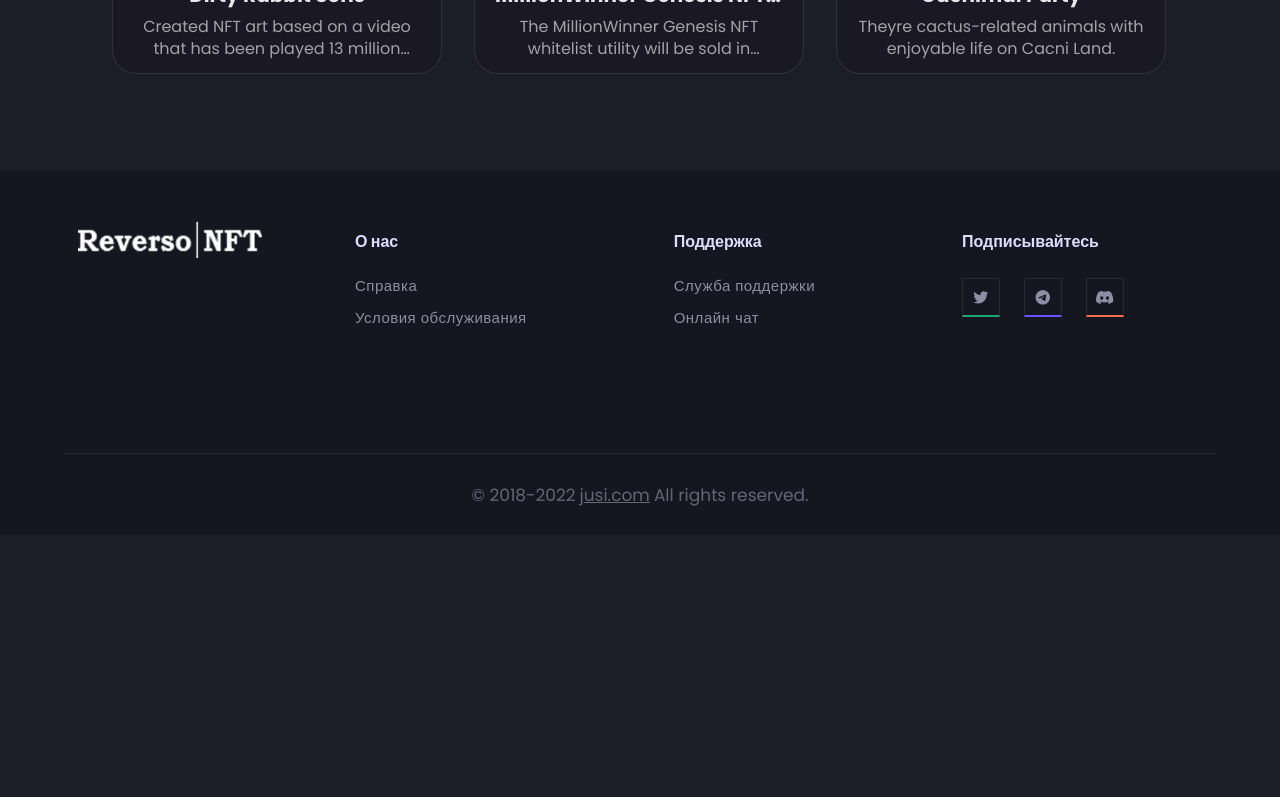
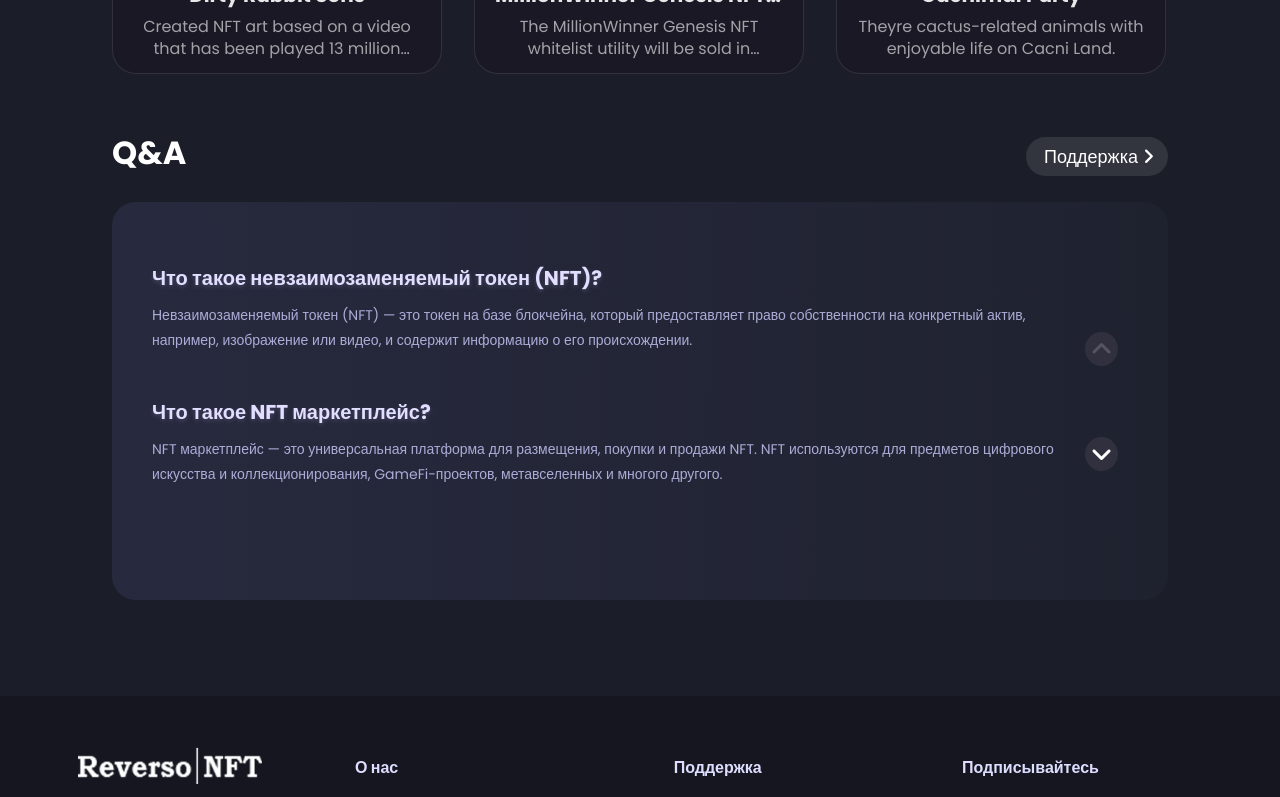
Before and after one commit to mikejusi/nft-react, a React (Create React App) app: page / in a window 1280 px wide. Shown: the part 977-1774 px from the top of the page. Before the commit the page ends 1512 px from the top, so only its background shows below. Built offline with nearby package versions, Linux system fonts and the light colour scheme.

Commit message:
faq slaider

```diff
--- a/src/index.css
+++ b/src/index.css
@@ -225,6 +225,7 @@ a{
 }
 
 .popular__cards{
+	margin-bottom: 60px;
 	display: flex;
 	flex-wrap: wrap;
 	grid-column-gap: 32px;
@@ -589,3 +590,102 @@ footer{
 .link__copyright:hover{
 	opacity: .7;
 }
+
+/* slaider */
+
+.qa__slider{
+	position: relative;
+	height: 398px;
+    background: linear-gradient(90.48deg,rgba(146,144,255,.1) 1.04%,rgba(146,144,255,.05) 77.53%,rgba(146,144,255,.02) 109.92%);
+    border-radius: 24px;
+    padding: 32px 112px 32px 40px;
+	overflow: hidden;
+}
+
+.qa__container{
+	position: relative;
+    height: 334px;
+}
+
+.qa__items{
+	justify-content: center;
+	display: flex;
+    flex-flow: column nowrap;
+    position: absolute;
+    top: 0;
+    left: 0;
+    width: 100%;
+    height: 100%;
+}
+
+.qa__item{
+	margin-bottom: 48px;
+}
+
+.qa__title{
+	font-weight: 700;
+    font-size: 20px;
+    line-height: 23px;
+    text-shadow: 0 2px 4px rgb(207 199 255 / 20%);
+    color: #e1deff;
+    margin-bottom: 13px;
+}
+
+.qa__desc{
+	font-size: 14px;
+    line-height: 180%;
+    color: rgba(206,205,255,.8);
+}
+
+.qa__item__active{
+	transition: transform .4s ease-in-out;
+    transform: translateY(0px) scale(1);
+}
+
+.qa__item__active2{
+	transition: transform .4s ease-in-out;
+    transform: translateY(-398px) scale(1);
+}
+
+.qa__item__dissable{
+	transition: transform .4s ease-in-out;
+	transform: translateY(398px) scale(1);
+}
+
+.qa__slider .qa__controller i{
+	color: white;
+	font-size: 24px;
+}
+
+.qa__controller{
+    padding: 5px 6px;
+	background-color: #31303f;
+}
+
+.cnt__up{
+	position: absolute;
+    right: 50px;
+    top: 130px;
+    z-index: 10;
+    border-radius: 50%;
+    font-weight: 700;
+    cursor: pointer;
+}
+
+.cnt__down{
+	position: absolute;
+    right: 50px;
+	top: 235px;
+    z-index: 10;
+    border-radius: 50%;
+    font-weight: 700;
+    cursor: pointer;
+}
+
+.controller__disable{
+	cursor: not-allowed;
+}
+
+.controller__disable i{
+	color: #555460!important;
+}
--- a/src/pages/home.jsx
+++ b/src/pages/home.jsx
@@ -10,6 +10,16 @@ const crd = [
 ]
 
 function Main() {
+    const [Slide, setSlide] = React.useState(false);
+
+    const handleClickSlideS = () => {
+      setSlide(true);
+    };
+
+    const handleClickSlideF = () => {
+        setSlide(false);
+    };
+
     return (
         <main>
             <div className="home__banner">
@@ -45,6 +55,43 @@ function Main() {
 
                     </div>
                 </div>
+
+                <div className="popular__collection">
+                    <div className="title__wrap">
+                        <h3 className="title">Q&A</h3>
+                        <Link className="title__link" to="/home">Поддержка <span class="fa-solid fa-angle-right"></span></Link>
+                    </div>
+                    <div className="qa__slider">
+                        <div className="qa__container">
+                            <div className={Slide ? "qa__items qa__item__active2" : "qa__items qa__item__active"} >
+                                <div className="qa__item">
+                                    <h3 className='qa__title'>Что такое невзаимозаменяемый токен (NFT)?</h3>
+                                    <p className="qa__desc">Невзаимозаменяемый токен (NFT) — это токен на базе блокчейна, который предоставляет право собственности на конкретный актив, например, изображение или видео, и содержит информацию о его происхождении.</p>
+                                </div>
+                                <div className="qa__item">
+                                    <h3 className='qa__title'>Что такое NFT маркетплейс?</h3>
+                                    <p className="qa__desc">NFT маркетплейс — это универсальная платформа для размещения, покупки и продажи NFT. NFT используются для предметов цифрового искусства и коллекционирования, GameFi-проектов, метавселенных и многого другого.</p>
+                                </div>
+                            </div>
+                            <div className={Slide ? "qa__items qa__item__active" : "qa__items qa__item__dissable"} >
+                                <div className="qa__item">
+                                    <h3 className='qa__title'>Как купить NFT? (NFT)?</h3>
+                                    <p className="qa__desc">Для доступа к NFT маркетплейсу вы можете использовать ваш существующий спотовый аккаунт Jusi и криптовалюты ETH, BIT, XTZ или USDT. Если вы ещё не зарегистрированы на Jusi, то вам понадобится создать аккаунт. Обращаем внимание, что для покупки или продажи отдельного NFT на Jusi может использоваться только один токен. Например, если цена какого-либо NFT указана в BIT (BitDAO), то такой NFT нельзя купить или продать за USD или ETH.</p>
+                                </div>
+                                <div className="qa__item">
+                                    <h3 className='qa__title'>Как продать NFT?</h3>
+                                    <p className="qa__desc">Как продать NFT? Перейдите в свой профиль, выберите NFT, который хотите продать, и нажмите «Разместить». Откроется страница размещения NFT на бирже. Для размещения своего NFT выполните следующие шаги: 1. Выберите монету, за которую вы хотите продать ваш NFT (USDT, BIT, XTZ или ETH). 2. Укажите количество (цену). 3. Выберите время снятия с продажи. 4. Нажмите «Подтвердить». Обращаем внимание, что в настоящее время допускается размещать только NFT-токены, приобретаемые на NFT-маркетплейсе Bybit. Если вы хотите разместить собственные NFT, напишите нам на nft-service@bybit.com.</p>
+                                </div>
+                            </div>
+                        </div>
+                        <div className={Slide ? "qa__controller cnt__up qa__item__active" : "qa__controller cnt__up controller__disable"} onClick={handleClickSlideF}>
+                            <i class="fa-solid fa-angle-up"></i>
+                        </div>
+                        <div className={Slide ? "qa__controller cnt__down controller__disable" : "qa__controller cnt__down qa__item__active"} onClick={handleClickSlideS}>
+                            <i class="fa-solid fa-angle-down"></i>
+                        </div>
+                    </div>
+                </div>
             </div>
         </main>
     );
```
